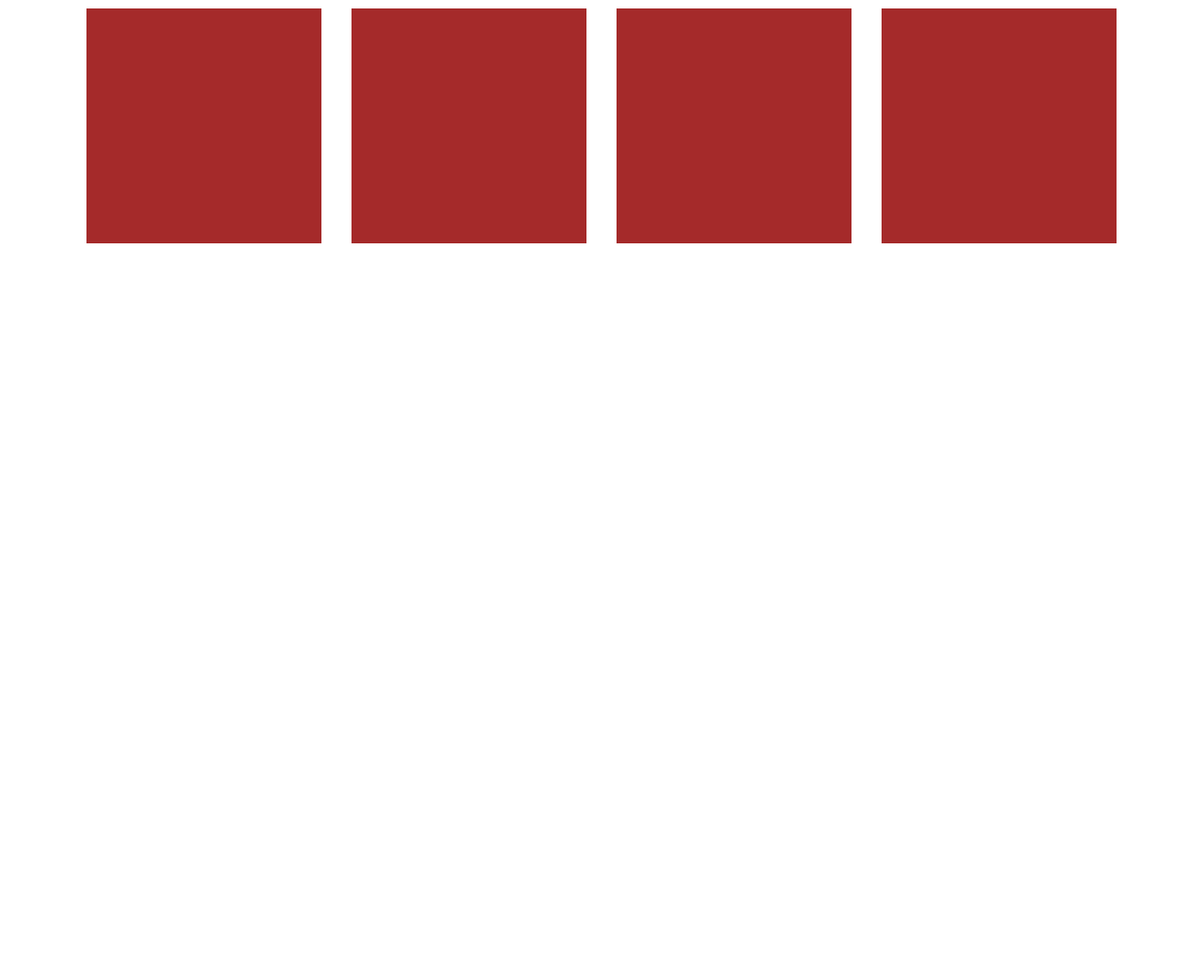
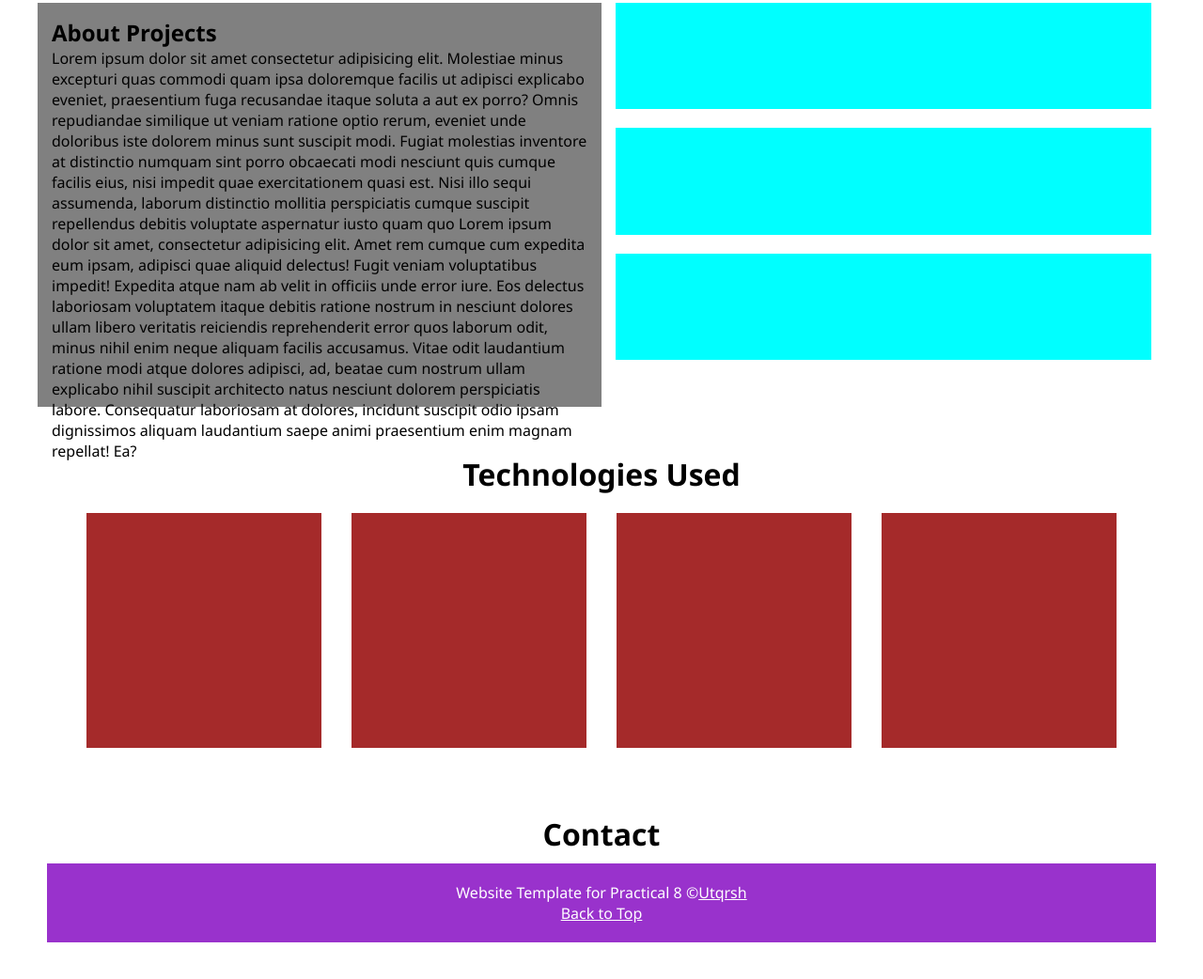
Before and after one commit to Utqrsh04/Full-Stack-Practical-14, a plain HTML site: page index.html in a window 1280 px wide. Shown: the part 1080-2122 px from the top of the page at 94% size. Before the commit the page ends 1389 px from the top, so only its background shows below. Drawn offline with Linux system fonts and the light colour scheme.

Commit message:
Added footer

```diff
--- a/index.html
+++ b/index.html
@@ -28,7 +28,7 @@
     </header>
 
     <div class="hero_container">
-      <div>
+      <div class="hero_image">
         <h1>Practical 8</h1>
       </div>
 
@@ -112,6 +112,16 @@
           <div class="card"></div>
         </div>
       </div>
+
+      <div class="contactUs">
+        <h1>Contact</h1>
+        <div class="footer">
+          <span>
+            <p>Website Template for Practical 8 &copy;<a href="#">Utqrsh</a></p>
+          </span>
+          <a href="#"> Back to Top </a>
+        </div>
+      </div>
     </div>
   </body>
 </html>
--- a/style.css
+++ b/style.css
@@ -30,10 +30,17 @@
   padding: 30px 40px;
 }
 
+.hero_image{
+  height: 500px;
+  padding: 10px;
+  background-color: darkcyan;
+  font-size: x-large;
+}
+
 .team_container {
   display: flex;
   flex-direction: column;
-  margin-top: 40px;
+  margin-top: 50px;
   width: 100%;
   text-align: center;
 }
@@ -52,6 +59,8 @@
 
 .aboutUs {
   text-align: center;
+  margin-top: 40px;
+
 }
 
 .aboutUs_container {
@@ -84,7 +93,7 @@
   display: flex;
   text-align: center;
   flex-direction: column;
-  margin-top: 40px;
+  margin-top: 50px;
 }
 
 .technologies_cards {
@@ -101,3 +110,22 @@
   width: 250px;
   height: 250px;
 }
+
+
+.contactUs{
+  margin-top: 50px;
+  text-align: center;
+  font-weight: 500;
+}
+.footer{
+  background-color: darkorchid;
+  margin: 10px;
+  padding: 20px ;
+  text-decoration: none;
+  color: white;
+  font-weight: 200;
+
+}
+.footer  a {
+  color: white;
+}
```
